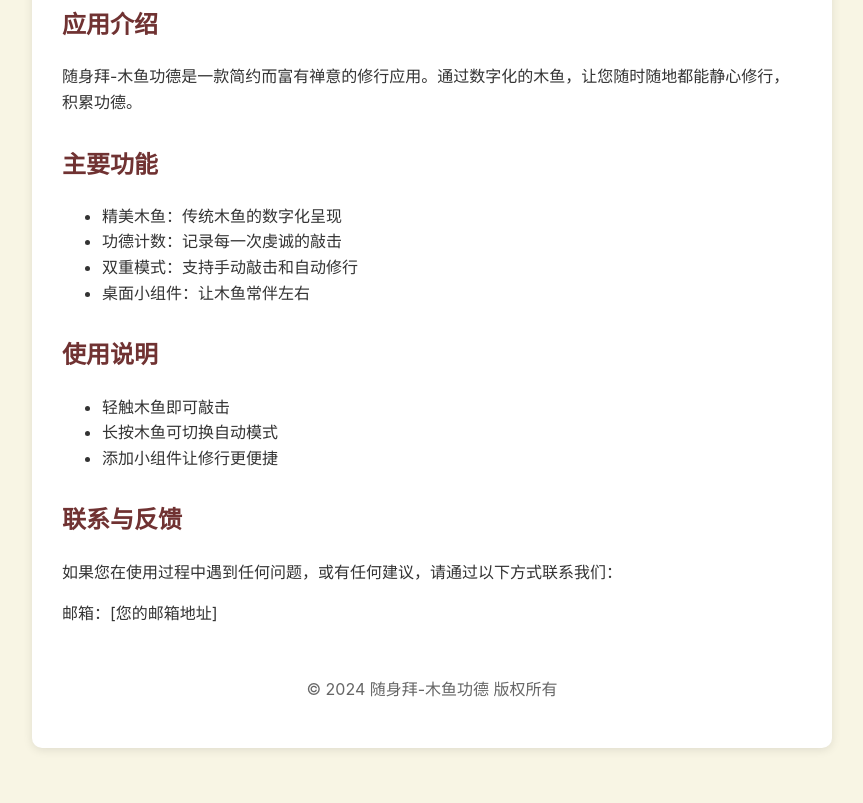
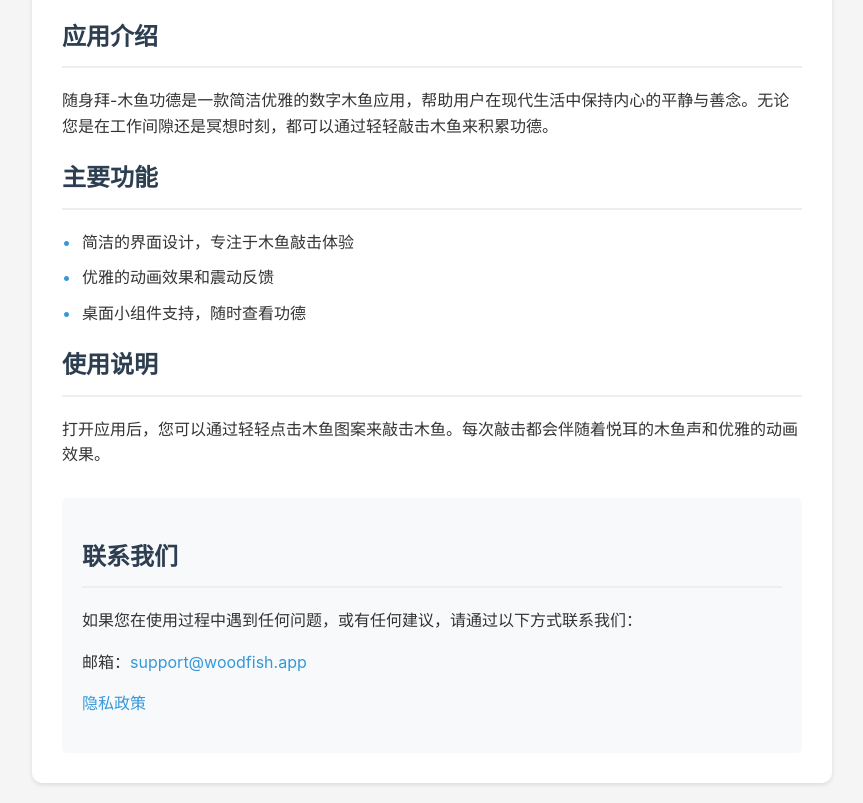
Before and after one commit to s55447236/WoodFishApp, a plain HTML site: page docs/index.html in a window 1280 px wide. Shown: the part 138-941 px from the top of the page, without its empty margins (208-1071 px from the left). Before the commit the page ends 906 px from the top, so only its background shows below. Drawn offline with Linux system fonts and the light colour scheme.

Commit message:
Add support pages and privacy policy

```diff
--- a/docs/index.html
+++ b/docs/index.html
@@ -12,24 +12,46 @@
             max-width: 800px;
             margin: 0 auto;
             padding: 20px;
-            background-color: #f8f5e4;
+            background-color: #f5f5f5;
         }
         .container {
             background-color: white;
             padding: 30px;
             border-radius: 10px;
-            box-shadow: 0 2px 10px rgba(0,0,0,0.1);
+            box-shadow: 0 2px 4px rgba(0,0,0,0.1);
         }
         h1, h2 {
-            color: #703232;
+            color: #2c3e50;
+            border-bottom: 2px solid #eee;
+            padding-bottom: 10px;
         }
-        .section {
-            margin-bottom: 30px;
+        .feature-list {
+            list-style-type: none;
+            padding-left: 0;
         }
-        .footer {
-            text-align: center;
-            margin-top: 50px;
-            color: #666;
+        .feature-list li {
+            margin-bottom: 10px;
+            padding-left: 20px;
+            position: relative;
+        }
+        .feature-list li:before {
+            content: "•";
+            color: #3498db;
+            position: absolute;
+            left: 0;
+        }
+        .contact {
+            background-color: #f8f9fa;
+            padding: 20px;
+            border-radius: 5px;
+            margin-top: 30px;
+        }
+        a {
+            color: #3498db;
+            text-decoration: none;
+        }
+        a:hover {
+            text-decoration: underline;
         }
     </style>
 </head>
@@ -37,38 +59,24 @@
     <div class="container">
         <h1>随身拜-木鱼功德</h1>
 
-        <div class="section">
-            <h2>应用介绍</h2>
-            <p>随身拜-木鱼功德是一款简约而富有禅意的修行应用。通过数字化的木鱼，让您随时随地都能静心修行，积累功德。</p>
-        </div>
+        <h2>应用介绍</h2>
+        <p>随身拜-木鱼功德是一款简洁优雅的数字木鱼应用，帮助用户在现代生活中保持内心的平静与善念。无论您是在工作间隙还是冥想时刻，都可以通过轻轻敲击木鱼来积累功德。</p>
 
-        <div class="section">
-            <h2>主要功能</h2>
-            <ul>
-                <li>精美木鱼：传统木鱼的数字化呈现</li>
-                <li>功德计数：记录每一次虔诚的敲击</li>
-                <li>双重模式：支持手动敲击和自动修行</li>
-                <li>桌面小组件：让木鱼常伴左右</li>
-            </ul>
-        </div>
+        <h2>主要功能</h2>
+        <ul class="feature-list">
+            <li>简洁的界面设计，专注于木鱼敲击体验</li>
+            <li>优雅的动画效果和震动反馈</li>
+            <li>桌面小组件支持，随时查看功德</li>
+        </ul>
 
-        <div class="section">
-            <h2>使用说明</h2>
-            <ul>
-                <li>轻触木鱼即可敲击</li>
-                <li>长按木鱼可切换自动模式</li>
-                <li>添加小组件让修行更便捷</li>
-            </ul>
-        </div>
+        <h2>使用说明</h2>
+        <p>打开应用后，您可以通过轻轻点击木鱼图案来敲击木鱼。每次敲击都会伴随着悦耳的木鱼声和优雅的动画效果。</p>
 
-        <div class="section">
-            <h2>联系与反馈</h2>
+        <div class="contact">
+            <h2>联系我们</h2>
             <p>如果您在使用过程中遇到任何问题，或有任何建议，请通过以下方式联系我们：</p>
-            <p>邮箱：[您的邮箱地址]</p>
-        </div>
-
-        <div class="footer">
-            <p>© 2024 随身拜-木鱼功德 版权所有</p>
+            <p>邮箱：<a href="mailto:support@woodfish.app">support@woodfish.app</a></p>
+            <p><a href="privacy.html">隐私政策</a></p>
         </div>
     </div>
 </body>
```
Also changed, not shown: docs/privacy.html (+29 -15 lines).
